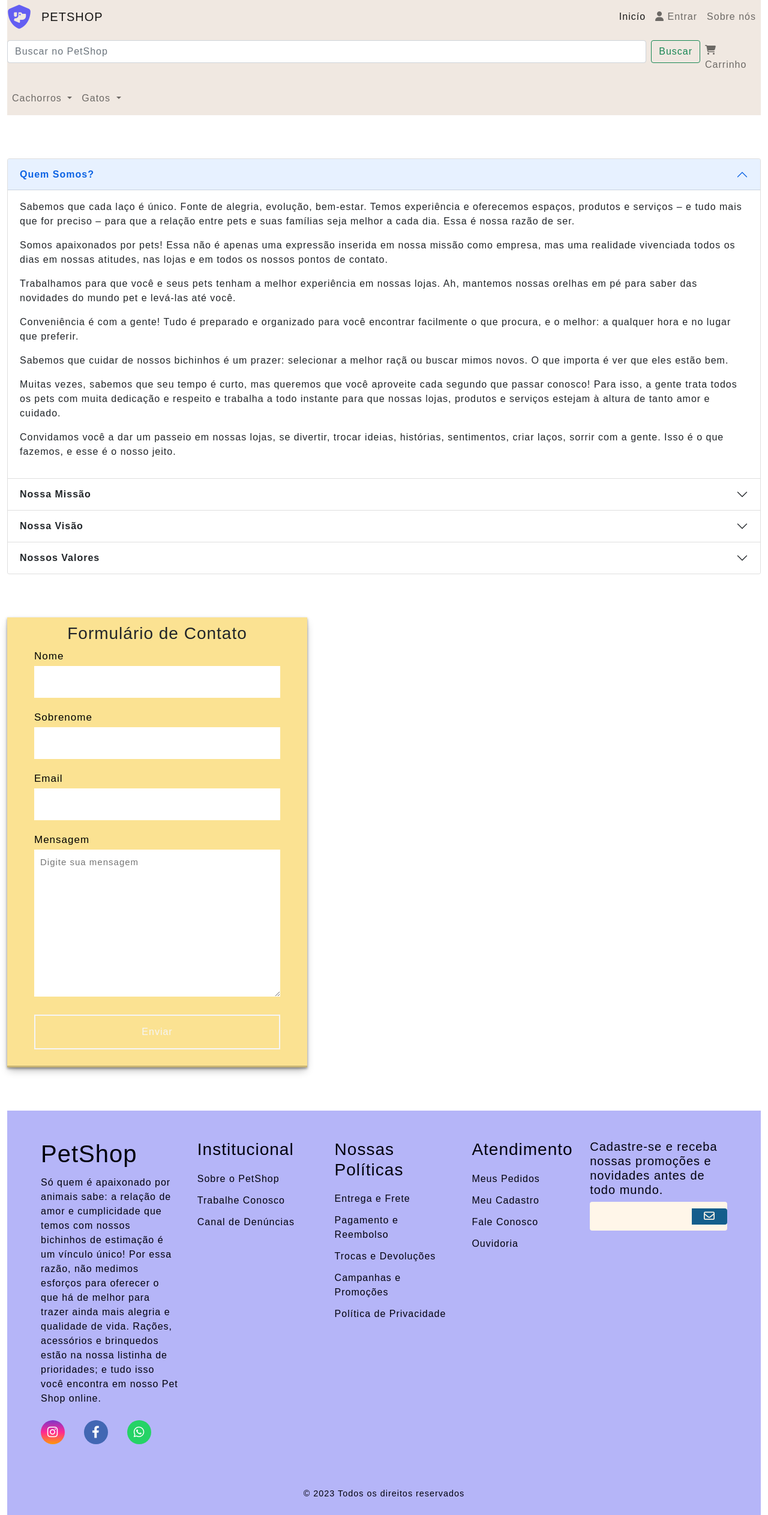
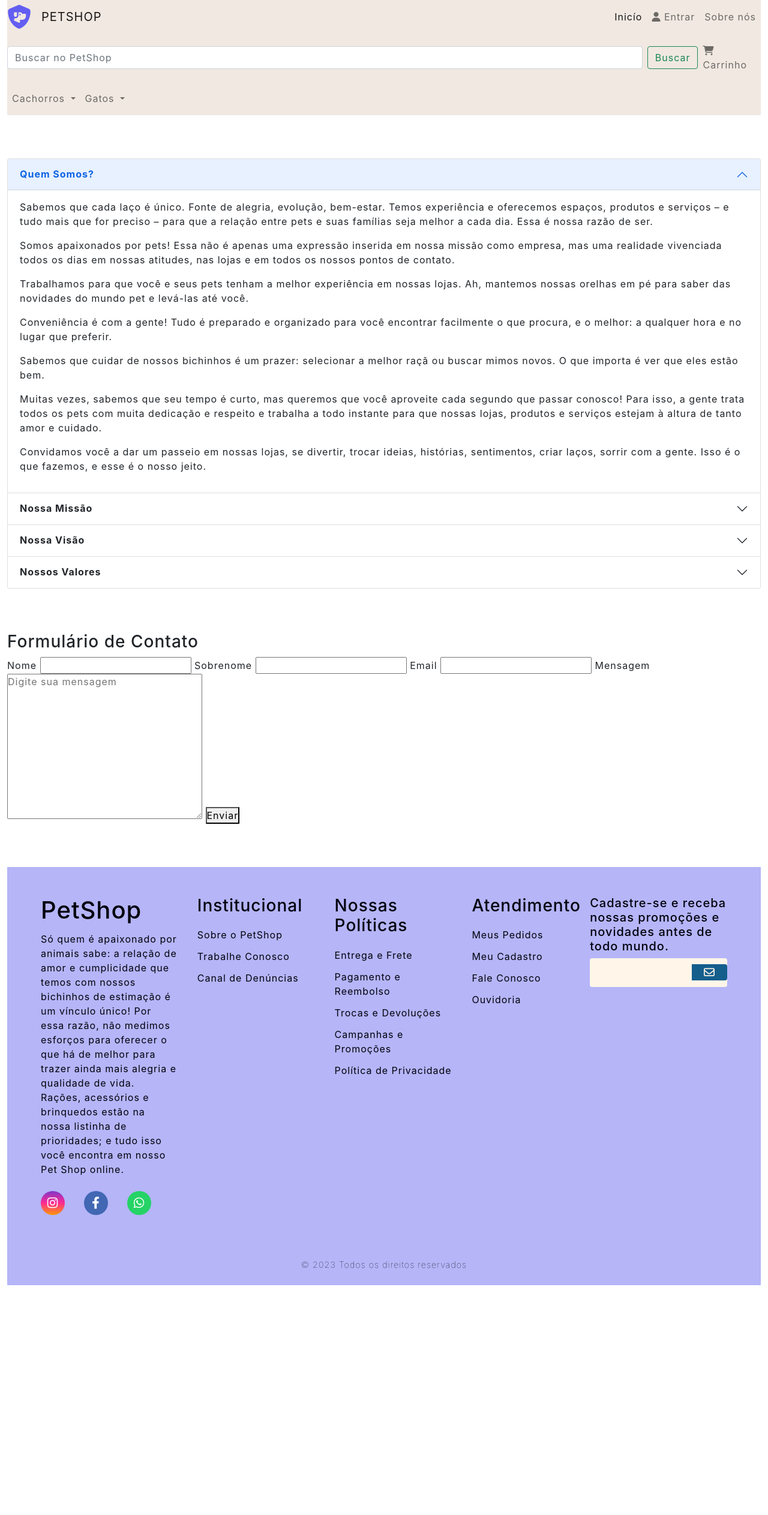
Before and after one commit to sabriinallopes/Projeto---DW, a PHP site: page /sobre.html in a window 1280 px wide. Shown: the whole page at 60% size. After the commit the page ends 2142 px from the top, so only its background shows below. Run offline with PHP 8.4, Linux system fonts and the light colour scheme; some libraries are stand-ins or nearby versions.

Commit message:
Update styles.css

```diff
--- a/styles.css
+++ b/styles.css
@@ -350,81 +350,3 @@ footer {
   }
 }
 /*Fim do Rodape*/
-
-/*FORMULÁRIO DE CONTATO*/
-*{
-  margin: 0;
-  padding: 0;
-  box-sizing: border-box;
-  font-family: sans-serif;
-}
-body{
-  display: flex;
-  align-items: center;
-  justify-content: center;
-  min-height: 100vh;
-  background: #B5B5F8;
-}
-section{
-  display: flex;
-  align-items: center;
-  justify-content: center;
-  flex-direction: column;
-  padding: 10px 45px;
-  background: #FBE292;
-  width: 500px;
-  box-shadow: rgba(0, 0, 0, 0.4) 0px 2px 4px, rgba(0, 0, 0, 0.3) 0px 7px 13px -3px, rgba(0, 0, 0, 0.2) 0px -3px 0px inset;
-}
-section h2{
-  color: black;
-  font-size: 2.5rem;
-  margin: 2rem;
-}
-section form{
-  display: flex;
-  flex-direction: column;
-  width: 100%;
-}
-form label{
-  color: black;
-  font-size: 17px;
-  margin-bottom: 4px;
-}
-form input{
-  padding: 15px;
-  outline: none;
-  border: 0;
-  margin-bottom: 20px;
-  font-size: 15px;
-  transition: all 0.5s;
-}
-form input:focus{
-  border-radius: 16px;
-}
-form textarea{
-  padding: 10px;
-  outline: none;
-  border: 0;
-  font-size: 15px;
-  margin-bottom: 30px;
-  transition: all 0.5s;
-}
-form textarea:focus{
-  border-radius: 16px;
-}
-form button{
-  padding: 15px;
-  cursor: pointer;
-  font-size: 16px;
-  background: transparent;
-  border: 2px solid #f5f5f5;
-  color: #f5f5f5;
-  transition: all 1s;
-  margin-bottom: 20px;
-}
-form button:hover{
-  background: #B5B5F8;
-  color: #101026;
-  border-radius: 16px;
-}
-/*FORMULÁRIO DE CONTATO*/
```
